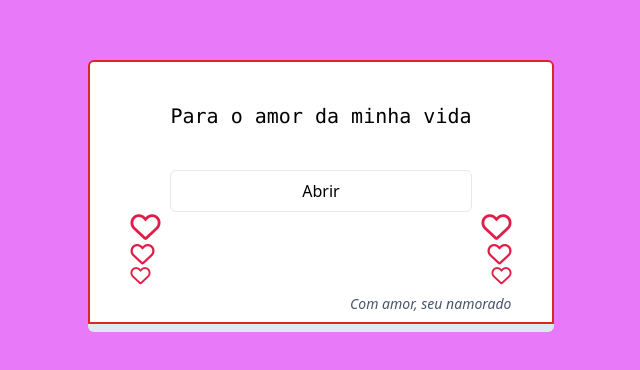
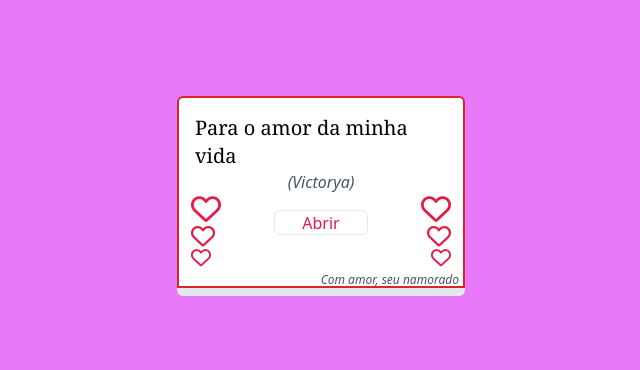
Before and after one commit to MarlonBBo/vic, a website: page src/index.html in a window 1280 px wide. Shown: the part 204-574 px from the top of the page, without its empty margins (319-959 px from the left). Drawn offline with Linux system fonts and the light colour scheme.

Commit message:
quarto commit

```diff
--- a/src/index.html
+++ b/src/index.html
@@ -8,32 +8,34 @@
     <link rel="stylesheet" href="https://cdnjs.cloudflare.com/ajax/libs/font-awesome/6.0.0-beta3/css/all.min.css">
 
 </head>
-<body>
+<body class="bg-fuchsia-400 flex  justify-center min-h-screen">
+    <div class="flex flex-col justify-center m-10">
+        <div class="w-72 h-48 flex flex-col  bg-white rounded-t-md border-2 border-red-600 items-center">
+            <h1 class="font-serif text-xl p-4 pb-0">Para o amor da minha vida </h1>
+            <p class="italic text-slate-600">(Victorya)</p>
 
-    <div class="flex flex-col items-center justify-center min-h-screen bg-fuchsia-400" id="corpo">
-        <div class="">
-        <div class="flex flex-col p-10 pb-0 bg-white rounded-t-md border-2 border-red-600" >
-            <h1 class="font-mono text-xl px-10">Para o amor da minha vida</h1>
-            <button class="border mt-10 mx-10 p-2 rounded-md" id="btn">Abrir</button>
-            <div class=" flex justify-between text-rose-600" >
-                <div class=" flex flex-col items-start w-1/6">
-                    <i class="fa-regular fa-heart text-end text-3xl"></i>
-                    <i class="fa-regular fa-heart text-end text-2xl"></i>
-                    <i class="fa-regular fa-heart text-end text-xl"></i>
+            <div class=" w-full h-full flex justify-between text-rose-600 " >
+                <div class=" flex flex-col items-start w-1/6 pl-3">
+                    <i class="fa-regular fa-heart text-3xl"></i>
+                    <i class="fa-regular fa-heart text-2xl "></i>
+                    <i class="fa-regular fa-heart text-xl "></i>
                 </div>
-                <div class=" flex flex-col  w-1/6">
-                    <i class="fa-regular fa-heart text-end text-3xl"></i>
-                    <i class="fa-regular fa-heart text-end text-2xl"></i>
-                    <i class="fa-regular fa-heart text-end text-xl"></i>
+                <button class="border h-1/3 w-1/3 m-4 rounded-md" id="btn">Abrir</button>
+                <div class=" flex flex-col items-end w-1/6 pr-3">
+                    <i class="fa-regular fa-heart text-3xl "></i>
+                    <i class="fa-regular fa-heart text-2xl "></i>
+                    <i class="fa-regular fa-heart text-xl "></i>
                 </div>
             </div>
-            <p class=" text-sm text-end py-2 italic text-slate-600">Com amor, seu namorado</p>
+            <div class="flex flex-row w-full justify-end">
+                <p class=" text-xs italic text-slate-600 p-1">Com amor, seu namorado</p>
+            </div>
+
         </div>
-        <div class="flex flex-col p-1 bg-slate-200 rounded-b-md" id="carta2">
+        <div class="flex flex-col p-1 bg-slate-200 rounded-b-md w-72 " id="carta2">
 
         </div>
     </div>
-</div>
 <script src="script.js"></script>
 </body>
 </html>
```
Also changed, not shown: src/output.css.
